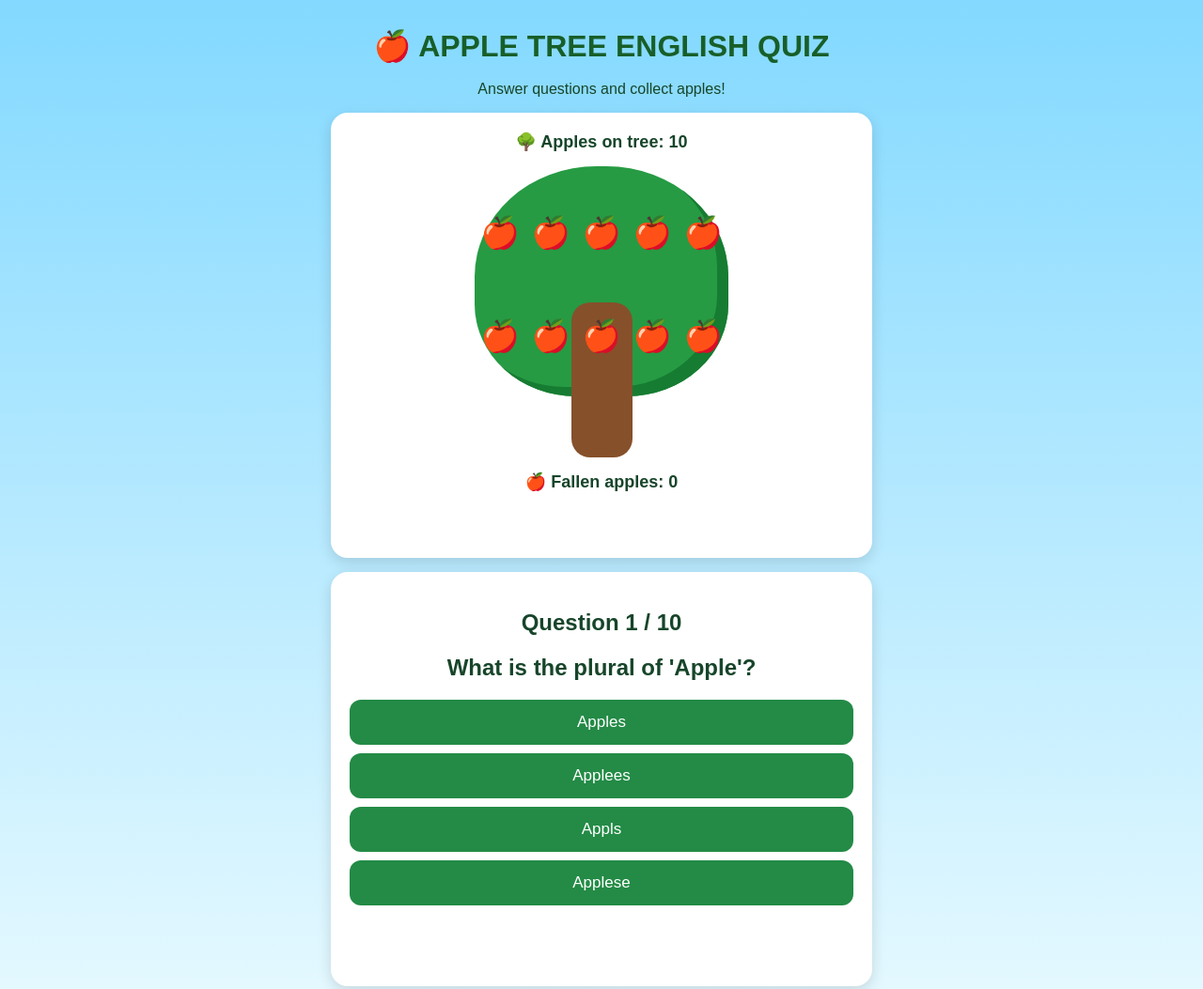
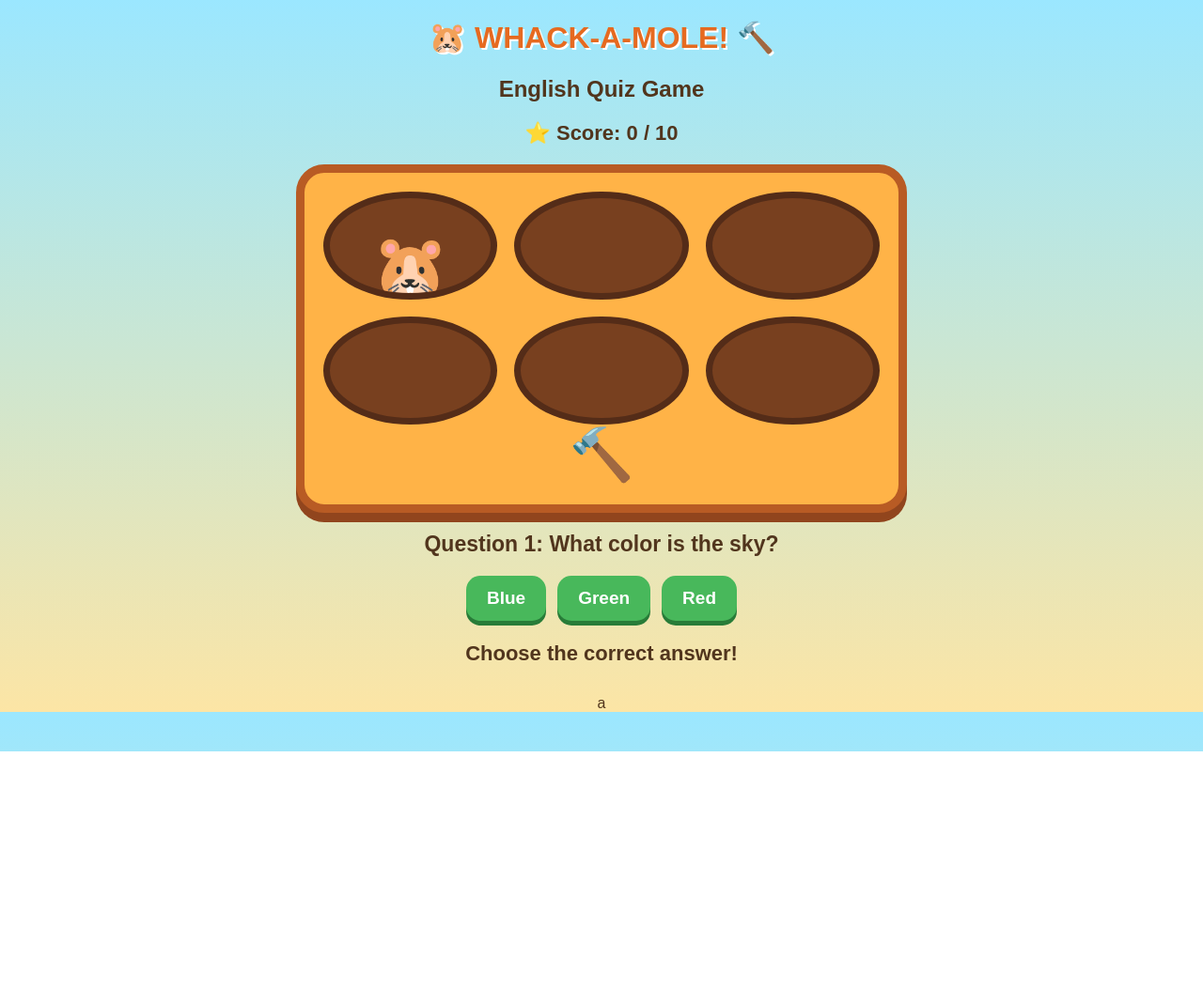
Before and after one commit to b20409457-droid/bek, a plain HTML site: page index.html in a window 1280 px wide. Shown: the top 1053 px of the page at 94% size. After the commit the page ends 800 px from the top, so only its background shows below. Drawn offline with Linux system fonts and the light colour scheme.

Commit message:
Update index.html

```diff
--- a/index.html
+++ b/index.html
@@ -4,323 +4,269 @@
 <head>
 <meta charset="UTF-8">
 <meta name="viewport" content="width=device-width, initial-scale=1.0">
-<title>Apple Tree English Quiz</title>
-
+<title>Whack a Mole English Game</title>
 <style>
-* { box-sizing: border-box; }
-
+* {
+  box-sizing: border-box;
+}
 body {
   margin: 0;
   font-family: Arial, sans-serif;
   text-align: center;
-  background: linear-gradient(#83d9ff, #e6f9ff);
-  color: #17452a;
+  background: linear-gradient(#9be7ff, #fce5a5);
+  color: #51351d;
 }
-
 h1 {
-  color: #185e29;
-  margin: 18px 5px;
+  color: #e66a20;
+  font-size: 32px;
+  text-shadow: 2px 2px white;
 }
-
-.game {
-  max-width: 600px;
-  margin: auto;
-  padding: 12px;
+.machine {
+  background: #ffb347;
+  border: 9px solid #b85b24;
+  border-radius: 30px;
+  max-width: 650px;
+  margin: 20px auto;
+  padding: 20px;
+  box-shadow: 0 10px 0 #91451d;
 }
-
-.tree {
+.holes {
+  display: grid;
+  grid-template-columns: repeat(3, 1fr);
+  gap: 18px;
+}
+.hole {
+  height: 115px;
+  background: #78401f;
+  border: 7px solid #542c18;
+  border-radius: 50%;
   position: relative;
-  width: 320px;
-  height: 310px;
-  margin: 15px auto;
+  overflow: hidden;
 }
-
-.trunk {
+.mole {
+  font-size: 65px;
   position: absolute;
-  width: 65px;
-  height: 165px;
-  background: #86502b;
-  bottom: 0;
-  left: 128px;
-  border-radius: 20px;
+  bottom: -10px;
+  left: 50%;
+  transform: translateX(-50%);
+  animation: pop .3s ease-out;
 }
-
-.leaves {
-  position: absolute;
-  background: #269b43;
-  width: 270px;
-  height: 245px;
-  border-radius: 48% 48% 40% 40%;
-  top: 0;
-  left: 25px;
-  box-shadow: inset -12px -10px #167c32;
+@keyframes pop {
+  from { bottom: -90px; }
+  to { bottom: -10px; }
 }
-
-.apples {
-  position: absolute;
-  top: 15px;
-  left: 25px;
-  width: 270px;
-  height: 220px;
-  z-index: 2;
-  display: grid;
-  grid-template-columns: repeat(5, 1fr);
-  grid-template-rows: repeat(2, 1fr);
-  place-items: center;
+.hammer {
+  font-size: 55px;
+  display: inline-block;
+  transition: transform .2s;
 }
-
-.apple {
-  font-size: 33px;
-  animation: appear .3s;
+.hit {
+  transform: rotate(-65deg) translateY(15px);
 }
-
-@keyframes appear {
-  from { transform: scale(0); }
-  to { transform: scale(1); }
+.question {
+  font-size: 23px;
+  font-weight: bold;
+  margin: 20px 0;
 }
-
-.fallen {
-  font-size: 25px;
-  min-height: 50px;
+.answers {
+  display: flex;
+  flex-wrap: wrap;
+  justify-content: center;
+  gap: 12px;
 }
-
-.card {
-  background: white;
-  border-radius: 18px;
-  padding: 20px;
-  margin: 15px auto;
-  box-shadow: 0 5px 15px #0002;
+button {
+  background: #48b85b;
+  color: white;
+  border: none;
+  border-radius: 15px;
+  padding: 13px 22px;
+  font-size: 19px;
+  font-weight: bold;
+  cursor: pointer;
+  box-shadow: 0 5px #287c38;
 }
-
-button {
-  display: block;
-  width: 100%;
-  padding: 14px;
-  margin: 9px 0;
-  border: none;
-  border-radius: 12px;
-  background: #238b46;
-  color: white;
-  font-size: 17px;
-  cursor: pointer;
+button:hover {
+  background: #299b45;
 }
-
-button:hover {
-  background: #176b35;
+button:disabled {
+  opacity: .5;
+  cursor: default;
 }
-
-button:disabled {
-  opacity: .6;
+#message {
+  font-size: 22px;
+  font-weight: bold;
+  min-height: 35px;
 }
-
-#feedback {
-  font-size: 18px;
-  font-weight: bold;
-  min-height: 30px;
-}
-
-#next {
-  background: #f1a51d;
-  color: #222;
-}
-
-.hidden { display: none; }
-
-.stats {
-  font-size: 18px;
+#score {
+  font-size: 22px;
   font-weight: bold;
 }
 </style>
 </head>
-
 <body>
 
-<div class="game">
+<h1>🐹 WHACK-A-MOLE! 🔨</h1>
+<h2>English Quiz Game</h2>
 
-<h1>🍎 APPLE TREE ENGLISH QUIZ</h1>
-<p>Answer questions and collect apples!</p>
+<div id="score">⭐ Score: 0 / 10</div>
 
-<div class="card">
-  <div class="stats">
-    🌳 Apples on tree: <span id="count">10</span>
+<div class="machine">
+  <div class="holes" id="holes">
+    <div class="hole"></div>
+    <div class="hole"></div>
+    <div class="hole"></div>
+    <div class="hole"></div>
+    <div class="hole"></div>
+    <div class="hole"></div>
+  </div>
+  <div class="hammer" id="hammer">🔨</div>
 </div>
 
-  <div class="tree">
-    <div class="leaves"></div>
-    <div class="trunk"></div>
-    <div class="apples" id="apples"></div>
+<div class="question" id="question">
+  Question 1: What color is the sky?
 </div>
 
-  <div class="stats">
-    🍎 Fallen apples:
-    <span id="fallenCount">0</span>
-  </div>
+<div class="answers" id="answers"></div>
 
-  <div class="fallen" id="fallen"></div>
-</div>
+<p id="message">Choose the correct answer!</p>
 
-<div class="card" id="quiz">
-  <h2 id="number">Question 1 / 10</h2>
-  <h2 id="question">Ready?</h2>
-  <div id="answers"></div>
-  <p id="feedback"></p>
-  <button id="next" class="hidden" onclick="nextQuestion()">
-    NEXT QUESTION ➜
+<button id="next" onclick="nextQuestion()" hidden>
+  Next Question ➡️
 </button>
-</div>
-
-<div class="card hidden" id="result">
-  <h1>🎉 GAME OVER!</h1>
-  <h2 id="final"></h2>
-  <p id="details"></p>
-  <button onclick="restart()">PLAY AGAIN 🔄</button>
-</div>
-
-</div>
 
 <script>
-
 const questions = [
   {
- q: "What is the plural of 'Apple'?",
- a: ["Apples", "Applees", "Appls", "Applese"],
- c: 0
+    q: "What color is the sky?",
+    a: ["Blue", "Green", "Red"],
+    correct: "Blue"
   },
   {
- q: "Choose the correct word: She ___ happy.",
- a: ["am", "are", "is", "be"],
- c: 2
+    q: "How many legs does a cat have?",
+    a: ["Two", "Four", "Six"],
+    correct: "Four"
   },
   {
- q: "What does 'Tree' mean?",
- a: ["Цветок", "Дерево", "Трава", "Лист"],
- c: 1
+    q: "What is the opposite of hot?",
+    a: ["Cold", "Big", "Happy"],
+    correct: "Cold"
   },
   {
- q: "What is the opposite of 'Big'?",
- a: ["Tall", "Long", "Small", "Wide"],
- c: 2
+    q: "Which animal says 'Woof'?",
+    a: ["Cat", "Dog", "Bird"],
+    correct: "Dog"
   },
   {
- q: "What is the past tense of 'Go'?",
- a: ["Goed", "Went", "Going", "Goes"],
- c: 1
+    q: "What fruit is yellow?",
+    a: ["Banana", "Apple", "Grape"],
+    correct: "Banana"
   },
   {
- q: "Choose the correct sentence.",
- a: [
-   "He play football.",
-   "He playing football.",
-   "He plays football.",
-   "He playes football."
- ],
- c: 2
+    q: "How many days are in a week?",
+    a: ["Five", "Seven", "Ten"],
+    correct: "Seven"
   },
   {
- q: "What does 'Beautiful' mean?",
- a: ["Красивый", "Грустный", "Быстрый", "Сильный"],
- c: 0
+    q: "What do we drink?",
+    a: ["Water", "Shoes", "Books"],
+    correct: "Water"
   },
   {
- q: "I ___ a student.",
- a: ["is", "are", "am", "be"],
- c: 2
+    q: "What is the opposite of big?",
+    a: ["Tall", "Small", "Fast"],
+    correct: "Small"
   },
   {
- q: "What is the plural of 'Child'?",
- a: ["Childs", "Children", "Childes", "Childrens"],
- c: 1
+    q: "Which animal can fly?",
+    a: ["Fish", "Bird", "Dog"],
+    correct: "Bird"
   },
   {
- q: "Choose the correct word: Yesterday I ___ pizza.",
- a: ["eat", "eats", "eating", "ate"],
- c: 3
+    q: "What is 2 + 2?",
+    a: ["Three", "Four", "Five"],
+    correct: "Four"
   }
 ];
 
 let current = 0;
-let treeApples = 10;
-let fallenApples = 0;
-let correctAnswers = 0;
+let score = 0;
 let answered = false;
 
-function drawTree() {
-  const container = document.getElementById("apples");
-  container.innerHTML = "";
-
-  for(let i = 0; i < treeApples; i++) {
-    const apple = document.createElement("span");
-    apple.className = "apple";
-    apple.textContent = "🍎";
-    container.appendChild(apple);
-  }
-
-  document.getElementById("count").textContent = treeApples;
-  document.getElementById("fallenCount").textContent = fallenApples;
-  document.getElementById("fallen").textContent =
-    "🍎 ".repeat(Math.min(fallenApples, 20));
-}
+const holes = document.querySelectorAll(".hole");
 
 function showQuestion() {
   answered = false;
-
-  document.getElementById("number").textContent =
-    "Question " + (current + 1) + " / 10";
+  document.getElementById("message").textContent =
+    "Choose the correct answer!";
+  document.getElementById("next").hidden = true;
 
   document.getElementById("question").textContent =
-    questions[current].q;
+    "Question " + (current + 1) + ": " + questions[current].q;
 
-  document.getElementById("feedback").textContent = "";
-  document.getElementById("next").classList.add("hidden");
+  document.getElementById("answers").innerHTML = "";
 
-  const box = document.getElementById("answers");
-  box.innerHTML = "";
+  holes.forEach(hole => hole.innerHTML = "");
 
-  questions[current].a.forEach((answer, i) => {
-    const btn = document.createElement("button");
+  let molePosition = Math.floor(Math.random() * 6);
+  holes[molePosition].innerHTML = '<div class="mole">🐹</div>';
+
+  questions[current].a.forEach(answer => {
+    let btn = document.createElement("button");
     btn.textContent = answer;
-    btn.onclick = () => checkAnswer(i);
-    box.appendChild(btn);
+    btn.onclick = () => checkAnswer(answer, btn);
+    document.getElementById("answers").appendChild(btn);
   });
 }
 
-function checkAnswer(index) {
-  if(answered) return;
+function checkAnswer(answer, button) {
+  if (answered) return;
   answered = true;
 
-  const correct = questions[current].c;
-  const buttons = document.querySelectorAll("#answers button");
+  document.querySelectorAll(".answers button").forEach(btn => {
+    btn.disabled = true;
+  });
 
-  buttons.forEach(btn => btn.disabled = true);
+  const correct = questions[current].correct;
 
-  if(index === correct) {
-    treeApples = Math.max(0, treeApples - 1);
-    fallenApples++;
-    correctAnswers++;
+  if (answer === correct) {
+    score++;
+    document.getElementById("message").textContent =
+      "🎉 Correct! WHACK! 🐹🔨";
 
-    document.getElementById("feedback").textContent =
-      "✅ CORRECT! An apple fell from the tree! 🍎";
+    document.getElementById("hammer").classList.add("hit");
+
+    button.style.background = "#168c35";
+
+    holes.forEach(hole => {
+      const mole = hole.querySelector(".mole");
+      if (mole) {
+        mole.textContent = "😵";
+        mole.style.transform = "translateX(-50%) rotate(25deg)";
+      }
+    });
+
+    setTimeout(() => {
+      document.getElementById("hammer").classList.remove("hit");
+    }, 400);
+
   } else {
-    treeApples++;
-
-    document.getElementById("feedback").textContent =
-      "❌ WRONG! One more apple grows on the tree! 🌳";
+    document.getElementById("message").textContent =
+      "❌ Wrong! Correct answer: " + correct;
+    button.style.background = "#d83c3c";
   }
 
-  drawTree();
+  document.getElementById("score").textContent =
+    "⭐ Score: " + score + " / 10";
 
-  buttons[correct].style.background = "#168b45";
-  if(index !== correct) {
-    buttons[index].style.background = "#d34242";
-  }
-
-  document.getElementById("next").classList.remove("hidden");
+  document.getElementById("next").hidden = false;
+  document.getElementById("next").textContent =
+    current === 9 ? "See Results 🏆" : "Next Question ➡️";
 }
 
 function nextQuestion() {
   current++;
 
-  if(current >= questions.length) {
+  if (current >= questions.length) {
     finishGame();
   } else {
     showQuestion();
@@ -328,37 +274,25 @@ function nextQuestion() {
 }
 
 function finishGame() {
-  document.getElementById("quiz").classList.add("hidden");
-  document.getElementById("result").classList.remove("hidden");
+  document.querySelector(".machine").style.display = "none";
+  document.getElementById("question").textContent =
+    "🏆 GAME OVER!";
+  document.getElementById("answers").innerHTML = "";
+  document.getElementById("message").textContent =
+    score >= 8 ? "Amazing! You are an English champion! 🎉" :
+    score >= 5 ? "Good job! Keep learning! ⭐" :
+    "Nice try! Practice more! 💪";
 
-  document.getElementById("final").textContent =
-    correctAnswers >= 7
-    ? "🏆 GREAT JOB!"
-    : "🌱 KEEP PRACTICING!";
+  document.getElementById("score").textContent =
+    "Your final score: " + score + " / 10";
 
-  document.getElementById("details").innerHTML =
-    "Correct answers: " + correctAnswers + " / 10<br>" +
-    "Fallen apples: " + fallenApples + "<br>" +
-    "Apples on tree: " + treeApples;
+  document.getElementById("next").textContent = "Play Again 🔄";
+  document.getElementById("next").hidden = false;
+  document.getElementById("next").onclick = () => location.reload();
 }
 
-function restart() {
-  current = 0;
-  treeApples = 10;
-  fallenApples = 0;
-  correctAnswers = 0;
-
-  document.getElementById("quiz").classList.remove("hidden");
-  document.getElementById("result").classList.add("hidden");
-
-  drawTree();
 showQuestion();
-}
-
-drawTree();
-showQuestion();
-
 </script>
-
 </body>
 </html>
+а
```
Lines whose indentation alone changed are shown as unchanged.
